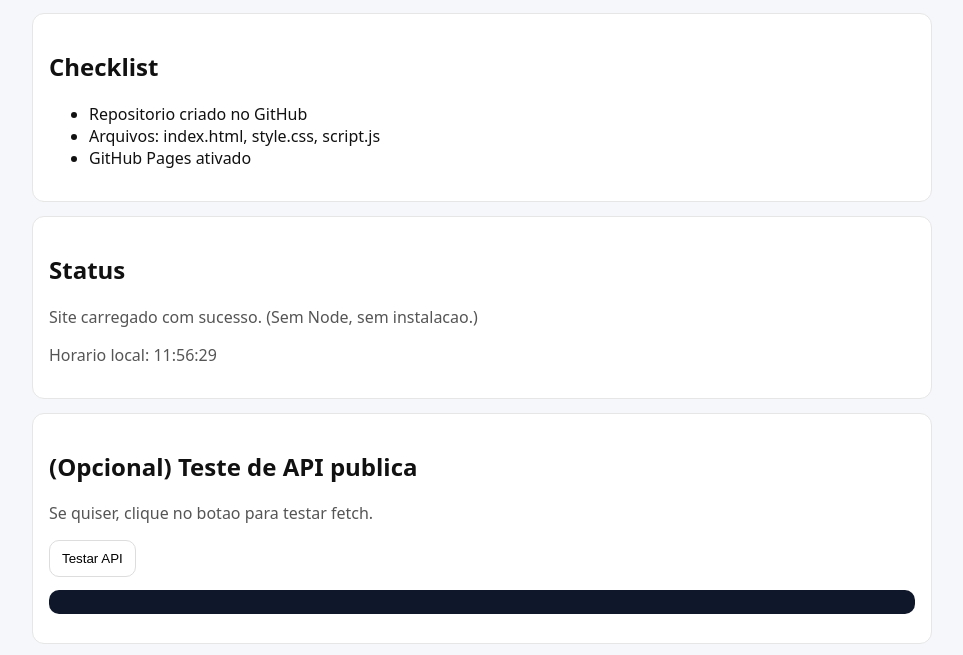
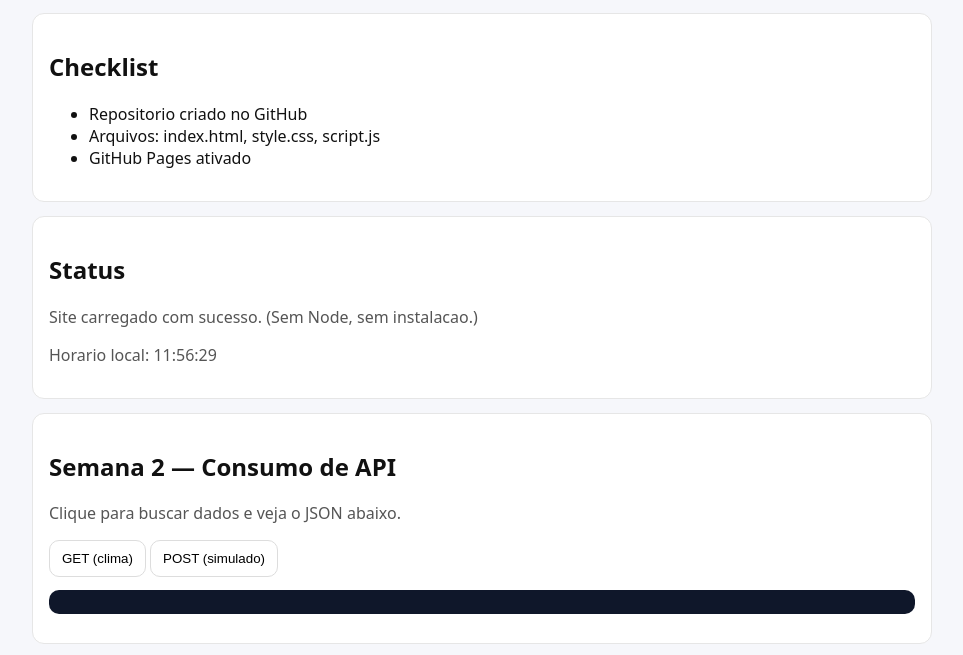
Before and after one commit to Jackyzxx/nuvem-semana1-jakson-jose, a plain HTML site: page index.html in a window 1280 px wide. Shown: the part 108-763 px from the top of the page, without its empty margins (158-1121 px from the left). Drawn offline with Linux system fonts and the light colour scheme.

Commit message:
Remove optional API testing section
Removed optional API testing section from the HTML.

```diff
--- a/index.html
+++ b/index.html
@@ -24,12 +24,7 @@
 <p id="status" class="muted">Carregando...</p>
 <p class="muted">Horario local: <span id="clock">--:--</span></p>
 </section>
-<section class="card">
-<h2>(Opcional) Teste de API publica</h2>
-<p class="muted">Se quiser, clique no botao para testar fetch.</p>
-<button id="btn">Testar API</button>
-<pre id="api" class="code"></pre>
-</section>
+
   <section class="card">
 <h2>Semana 2 — Consumo de API</h2>
 <p class="muted">Clique para buscar dados e veja o JSON abaixo.</p>
```
